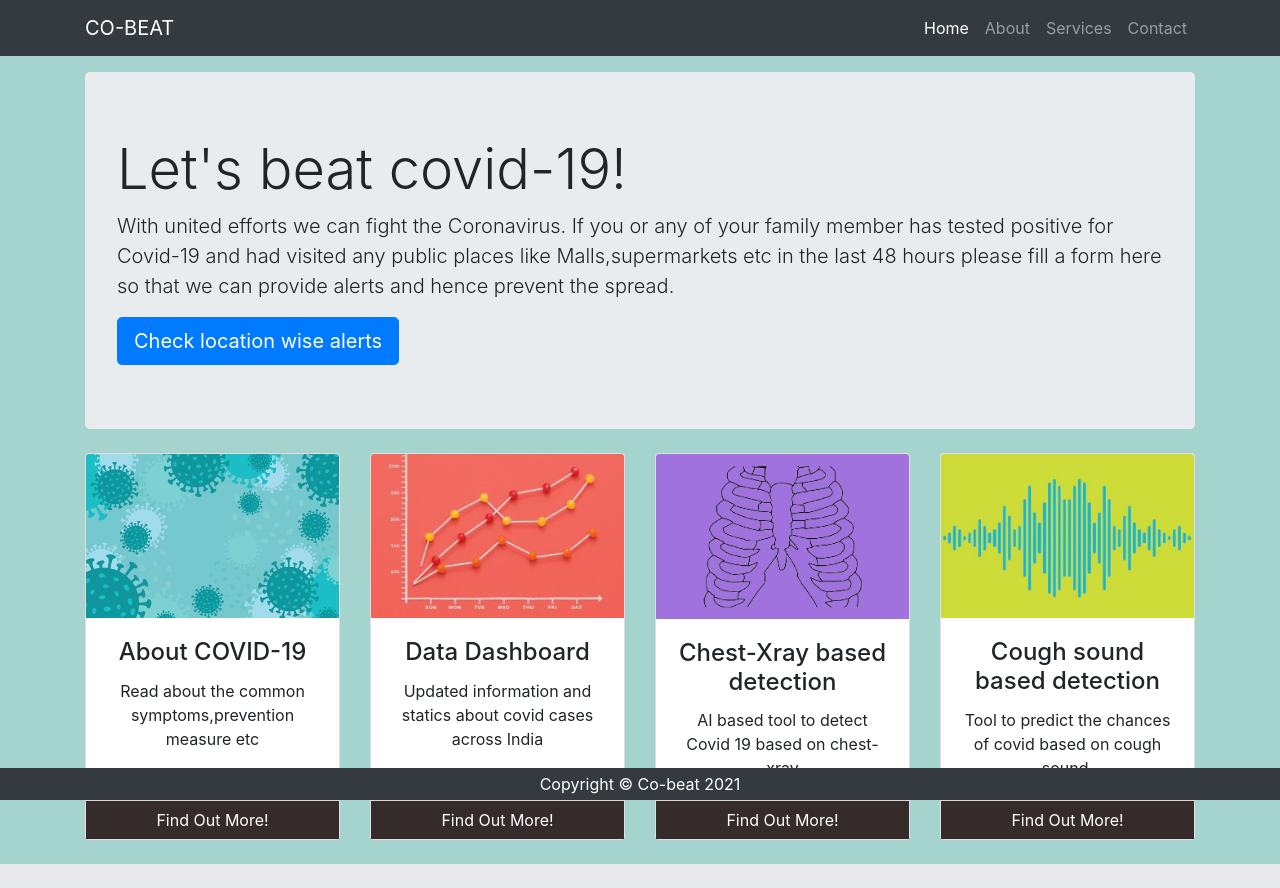
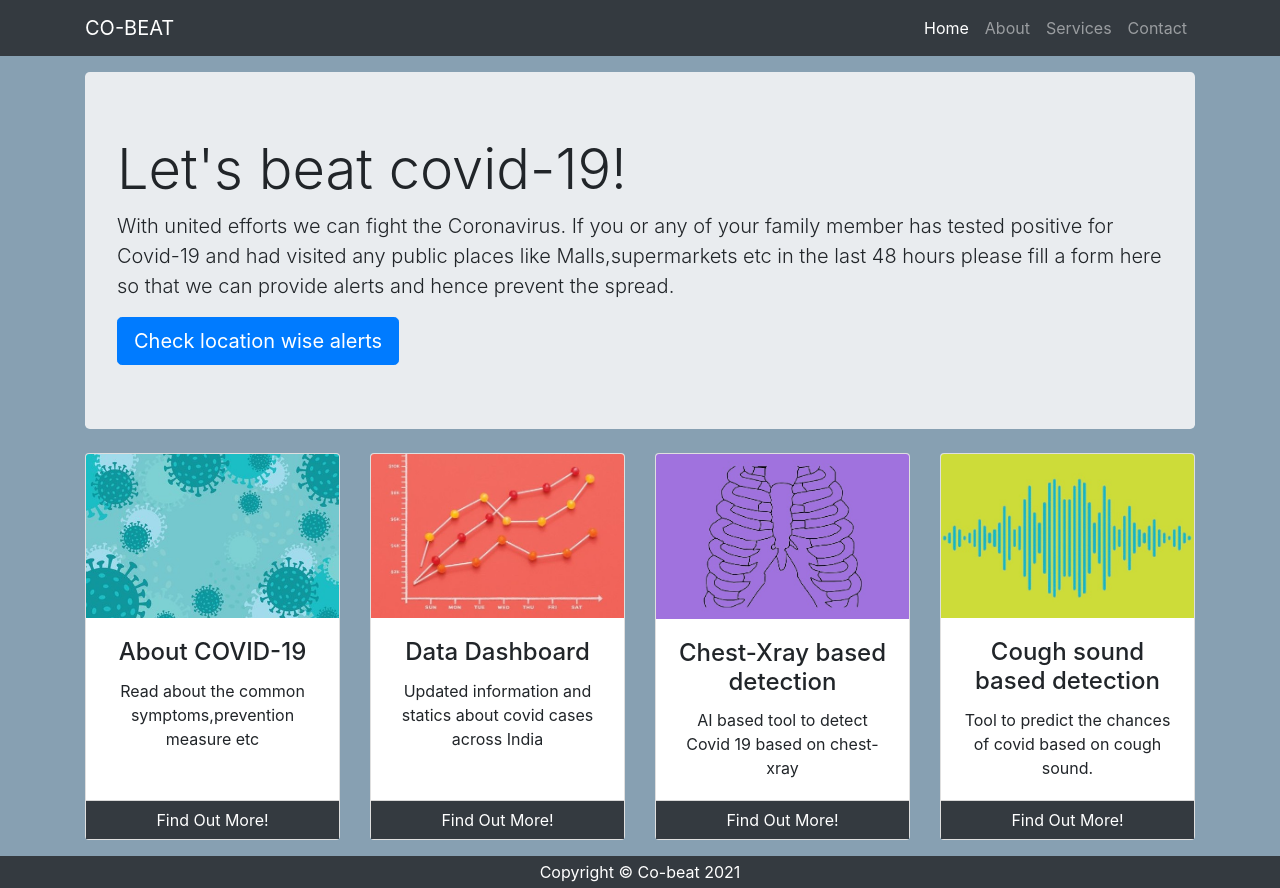
Before and after one commit to sreegeethi/CO_BEAT, a Django app: page / in a window 1280 px wide. Before the commit the page ends 864 px from the top, so only its background shows below. Run offline with Django 3.2, Linux system fonts and the light colour scheme; some libraries are stand-ins or nearby versions.

Commit message:
Fixed the footer

```diff
--- a/CO_BEAT_Webapp/CO_BEAT_Webapp/templates/detection.html
+++ b/CO_BEAT_Webapp/CO_BEAT_Webapp/templates/detection.html
@@ -30,7 +30,8 @@
 
                             <p id="prediction-result"><span>{{pred}}</span></p>
                             <p>Steps:<br>
-                                1.Select an image from your device using the button on the left and then click on the
+                                1.Select an image from your device using the Choose file/Browse button on the left and
+                                then click on the
                                 Upload button.<br>
                                 2.The results will be displayed within a few seconds.<br><br>
 
--- a/CO_BEAT_Webapp/CO_BEAT_Webapp/templates/index.html
+++ b/CO_BEAT_Webapp/CO_BEAT_Webapp/templates/index.html
@@ -16,7 +16,10 @@
     <!--<link href="{% static 'css/styles.css' %}" rel="stylesheet" /> -->
     <style>
         body {
-            background-color: #a5d3cd;
+            /* background-color: #a5d3cd; */
+            background-color: #87a0b2;
+            position: relative;
+            min-height: 100vh;
         }
 
         footer {
@@ -33,11 +36,6 @@
         .cards>a {
             width: 100%;
             border-radius: 0;
-        }
-
-        .btn-color {
-            background-color: rgb(54, 43, 43);
-            color: white;
         }
     </style>
 </head>
@@ -68,7 +66,7 @@
                         <h4 class="card-title">About COVID-19</h4>
                         <p class="card-text">Read about the common symptoms,prevention measure etc</p>
                     </div>
-                    <div class="card-footer cards"><a class="btn btn-color" href="aboutcovid/">Find Out
+                    <div class="card-footer cards"><a class="btn btn-dark" href="aboutcovid/">Find Out
                             More!</a>
                     </div>
                 </div>
@@ -81,7 +79,8 @@
                         <h4 class="card-title">Data Dashboard</h4>
                         <p class="card-text">Updated information and statics about covid cases across India</p>
                     </div>
-                    <div class="card-footer cards"><a class="btn btn-color" href="dashboard/">Find Out More!</a></div>
+                    <div class="card-footer cards"><a class="btn btn-dark" href="dashboard/">Find Out
+                            More!</a></div>
                 </div>
             </div>
             <div class="col-lg-3 col-md-6 mb-4">
@@ -91,7 +90,7 @@
                         <h4 class="card-title">Chest-Xray based detection</h4>
                         <p class="card-text">AI based tool to detect Covid 19 based on chest-xray</p>
                     </div>
-                    <div class="card-footer cards"><a class="btn btn-color" href="detection/">Find Out More!</a></div>
+                    <div class="card-footer cards"><a class="btn btn-dark" href="detection/">Find Out More!</a></div>
                 </div>
             </div>
             <div class="col-lg-3 col-md-6 mb-4">
@@ -102,11 +101,12 @@
                         <p class="card-text">Tool to predict the chances of covid based on cough sound.
                         </p>
                     </div>
-                    <div class="card-footer cards"><a class="btn btn-color" href="#">Find Out More!</a></div>
+                    <div class="card-footer cards"><a class="btn btn-dark" href="#">Find Out More!</a></div>
                 </div>
             </div>
         </div>
     </div>
+    <br>
     <!-- Footer-->
     <footer class="py-1 bg-dark">
         <div class="container">
--- a/CO_BEAT_Webapp/CO_BEAT_Webapp/templates/navbar.html
+++ b/CO_BEAT_Webapp/CO_BEAT_Webapp/templates/navbar.html
@@ -7,7 +7,7 @@
         <div class="collapse navbar-collapse" id="navbarResponsive">
             <ul class="navbar-nav ml-auto">
                 <li class="nav-item active">
-                    <a class="nav-link" href="#!">
+                    <a class="nav-link" href="/">
                         Home
                         <span class="sr-only">(current)</span>
                     </a>
```
